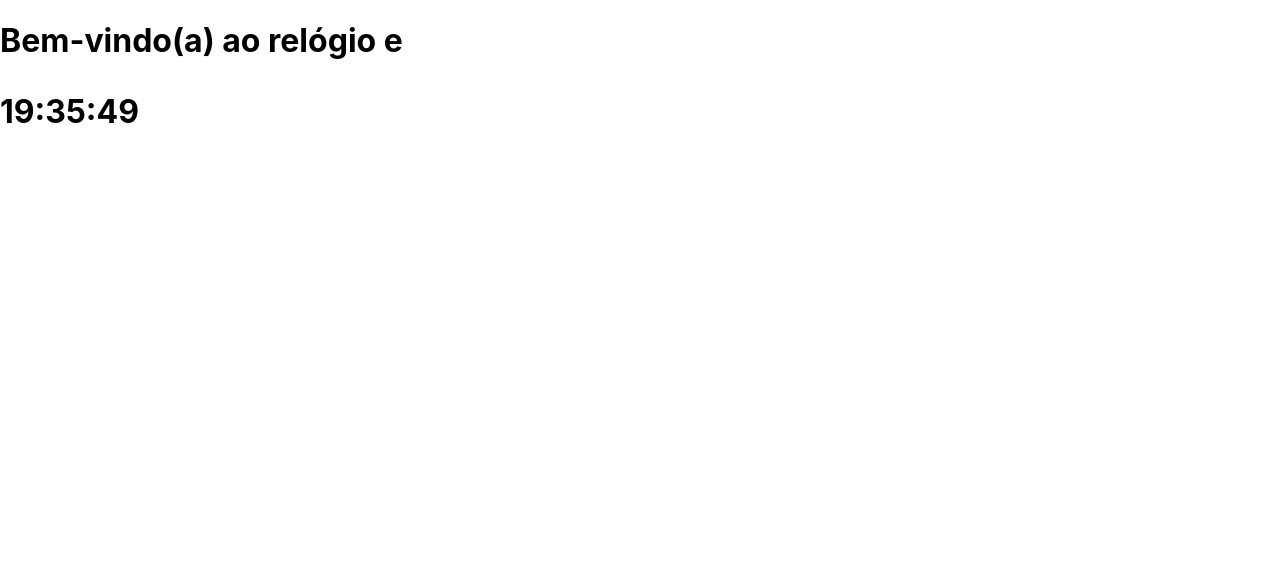
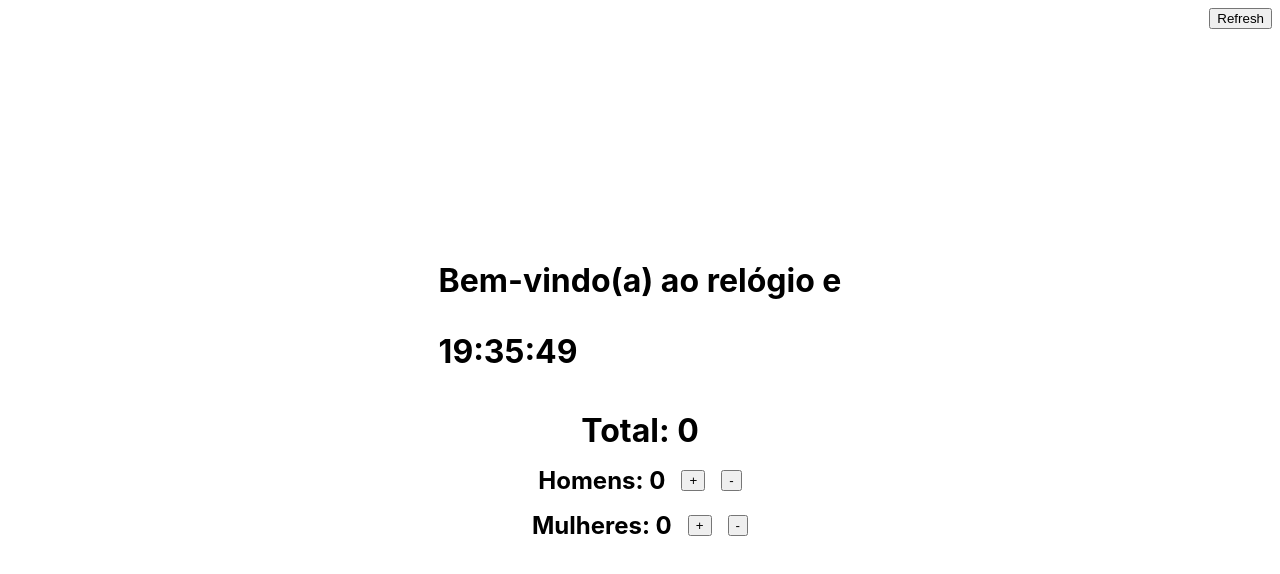
Before and after one commit to Lacrymosaa/Vercel-React, a React (Create React App) app: page / in a window 1280 px wide. Shown: the top 574 px of the page. Built offline with nearby package versions, Linux system fonts and the light colour scheme.

Commit message:
Update App.js

```diff
--- a/src/App.js
+++ b/src/App.js
@@ -1,10 +1,12 @@
 import Relogio from "./Components/Relogio";
 import Letreiro from "./Components/Letreiro";
+import ContadorPessoas from "./Components/Contador";
 function App() {
   return (
     <div className="App">
       <Letreiro />
       <Relogio />
+      <ContadorPessoas />
     </div>
   );
 }
```
